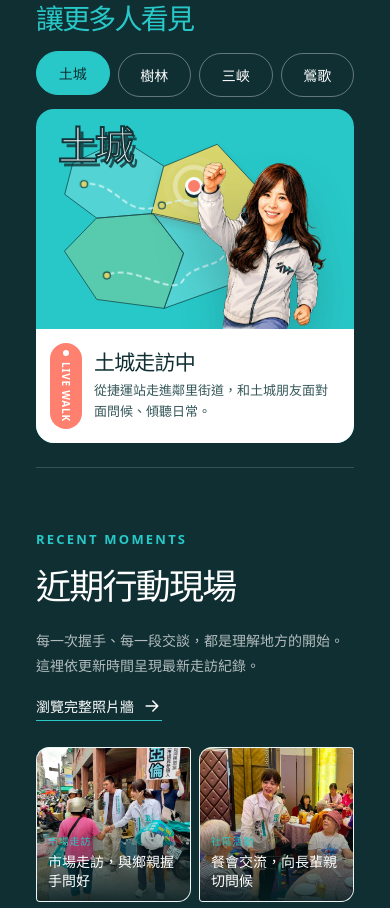
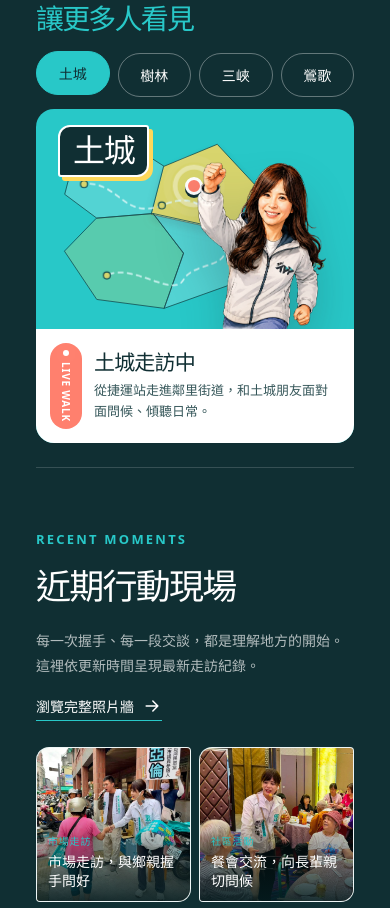
Before and after one commit to lian0103/wu2.0, a Vue app: page / in a window 390 px wide. Shown: the part 2804-3712 px from the top of the page. Built offline with nearby package versions, Linux system fonts and the light colour scheme.

Commit message:
fix: improve mobile district label legibility

```diff
--- a/src/styles.css
+++ b/src/styles.css
@@ -2112,7 +2112,7 @@ svg {
 
 @keyframes mobile-map-word-in {
   from { opacity: 0; transform: translateX(18px) scale(0.96); }
-  to { opacity: 0.96; transform: translateX(0) scale(1); }
+  to { opacity: 1; transform: translateX(0) scale(1); }
 }
 
 @keyframes panel-in {
@@ -2736,11 +2736,17 @@ svg {
     top: 16px;
     left: 7%;
     color: var(--white);
-    font-size: 40px;
-    letter-spacing: -0.09em;
-    opacity: 0.96;
-    text-shadow: 4px 5px 0 rgba(16, 47, 51, 0.82);
-    -webkit-text-stroke: 2px var(--ink);
+    padding: 7px 13px 9px;
+    border: 2px solid var(--white);
+    border-radius: 12px 3px 12px 3px;
+    background: var(--ink);
+    font-size: 32px;
+    letter-spacing: -0.04em;
+    line-height: 1;
+    opacity: 1;
+    text-shadow: none;
+    box-shadow: 4px 4px 0 var(--yellow);
+    -webkit-text-stroke: 0;
     animation-name: mobile-map-word-in;
   }
 
```
